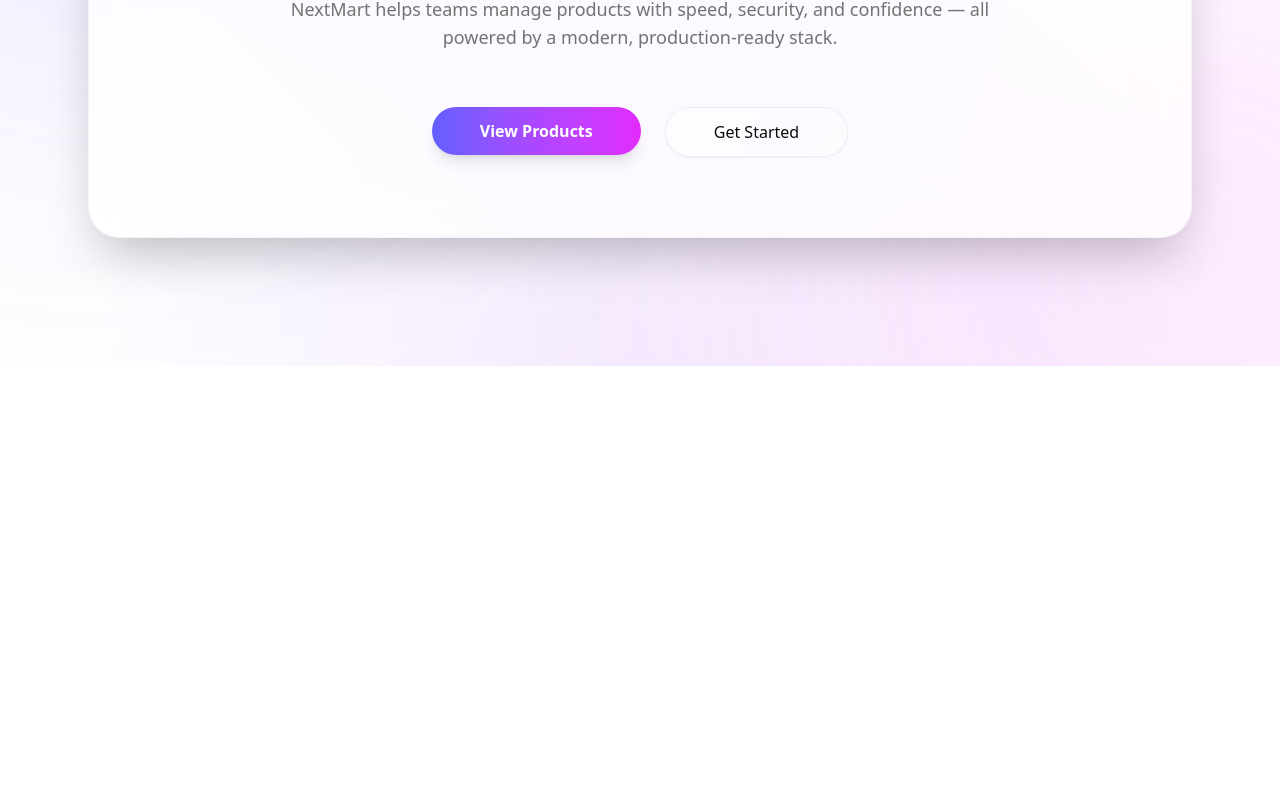
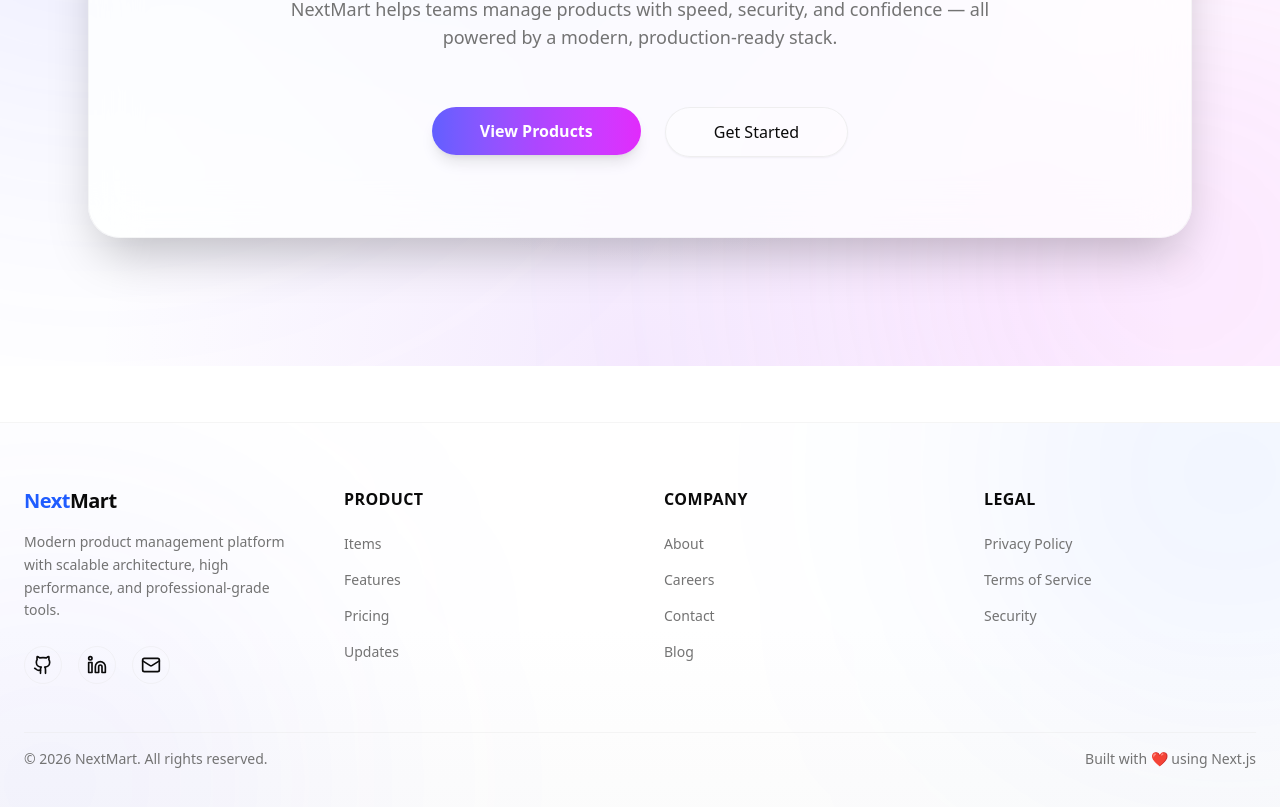
Before and after one commit to asrafulasf72/Next-Mart, a Next.js app: page / in a window 1280 px wide. Shown: the part 4846-5653 px from the top of the page. Before the commit the page ends 5212 px from the top, so only its background shows below. Built offline with nearby package versions, Linux system fonts and the light colour scheme.

Commit message:
Footer added

```diff
--- a/src/app/page.jsx
+++ b/src/app/page.jsx
@@ -1,3 +1,4 @@
+import Footer from "@/components/Footer/Footer";
 import CTA from "@/components/Home/CTA";
 import Features from "@/components/Home/Features";
 import Hero from "@/components/Home/Hero";
@@ -12,19 +13,19 @@
   return (
     <>
       <header>
-         <Navbar/>
+        <Navbar />
       </header>
       <main>
-           <Hero/>
-           <Features/>
-           <HowItWorks/>
-           <ProductsPreview/>
-           <WhyChooseUs/>
-           <Testimonials/>
-           <CTA/>
+        <Hero />
+        <Features />
+        <HowItWorks />
+        <ProductsPreview />
+        <WhyChooseUs />
+        <Testimonials />
+        <CTA />
       </main>
       <footer>
-
+        <Footer />
       </footer>
     </>
 
--- /dev/null
+++ b/src/components/Footer/Footer.jsx
@@ -0,0 +1,122 @@
+"use client";
+
+import Link from "next/link";
+import { motion } from "framer-motion";
+import { Github, Linkedin, Mail } from "lucide-react";
+
+export default function Footer() {
+  const socialLinks = [
+    { icon: <Github className="w-5 h-5" />, href: "https://github.com", label: "GitHub" },
+    { icon: <Linkedin className="w-5 h-5" />, href: "https://linkedin.com", label: "LinkedIn" },
+    { icon: <Mail className="w-5 h-5" />, href: "mailto:support@nextmart.com", label: "Email" },
+  ];
+
+  return (
+    <footer className="relative mt-14 overflow-hidden border-t border-border/40 bg-background text-foreground">
+
+      {/* Background gradient glow */}
+      <div className="absolute inset-0 bg-gradient-to-b from-background via-background to-muted/40 pointer-events-none" />
+      <div className="absolute -top-40 -right-40 w-[420px] h-[420px] bg-primary/10 blur-[140px] rounded-full" />
+      <div className="absolute -bottom-40 -left-40 w-[420px] h-[420px] bg-indigo-500/10 blur-[140px] rounded-full" />
+
+      <div className="relative max-w-7xl mx-auto px-6 py-16">
+        <div className="grid grid-cols-1 md:grid-cols-4 gap-12">
+
+          {/* Brand */}
+          <motion.div
+            initial={{ opacity: 0, y: 20 }}
+            whileInView={{ opacity: 1, y: 0 }}
+            transition={{ duration: 0.5 }}
+            className="space-y-4"
+          >
+            <h3 className="text-xl font-extrabold tracking-tight">
+              <span className="text-primary">Next</span>
+              <span className="text-foreground">Mart</span>
+            </h3>
+            <p className="text-sm text-muted-foreground leading-relaxed max-w-xs">
+              Modern product management platform with scalable architecture,
+              high performance, and professional-grade tools.
+            </p>
+
+            {/* Social Links */}
+            <div className="flex items-center gap-4 pt-2">
+              {socialLinks.map((link, idx) => (
+                <Link
+                  key={idx}
+                  href={link.href}
+                  target={link.href.startsWith("http") ? "_blank" : "_self"}
+                  className="p-2 rounded-full border border-border/40 hover:bg-primary/10 transition flex items-center justify-center"
+                  aria-label={link.label}
+                >
+                  {link.icon}
+                </Link>
+              ))}
+            </div>
+          </motion.div>
+
+          {/* Columns */}
+          <FooterColumn
+            title="Product"
+            links={[
+              { label: "Items", href: "/items" },
+              { label: "Features", href: "#" },
+              { label: "Pricing", href: "#" },
+              { label: "Updates", href: "#" },
+            ]}
+          />
+          <FooterColumn
+            title="Company"
+            links={[
+              { label: "About", href: "#" },
+              { label: "Careers", href: "#" },
+              { label: "Contact", href: "#" },
+              { label: "Blog", href: "#" },
+            ]}
+          />
+          <FooterColumn
+            title="Legal"
+            links={[
+              { label: "Privacy Policy", href: "#" },
+              { label: "Terms of Service", href: "#" },
+              { label: "Security", href: "#" },
+            ]}
+          />
+        </div>
+
+        {/* Bottom Bar */}
+        <div className="mt-12 pt-4 border-t border-border/40 flex flex-col md:flex-row justify-between items-center gap-2 text-sm text-muted-foreground">
+          <p>© {new Date().getFullYear()} NextMart. All rights reserved.</p>
+          <p>Built with ❤️ using Next.js</p>
+        </div>
+      </div>
+    </footer>
+  );
+}
+
+function FooterColumn({ title, links }) {
+  return (
+    <motion.div
+      initial={{ opacity: 0, y: 20 }}
+      whileInView={{ opacity: 1, y: 0 }}
+      transition={{ duration: 0.5 }}
+      className="space-y-5"
+    >
+      <h4 className="text-md font-bold text-foreground uppercase tracking-wide">
+        {title}
+      </h4>
+
+      <ul className="space-y-3">
+        {links.map((link, idx) => (
+          <li key={idx}>
+            <Link
+              href={link.href}
+              className="text-sm text-muted-foreground hover:text-primary transition-colors"
+            >
+              {link.label}
+            </Link>
+          </li>
+        ))}
+      </ul>
+    </motion.div>
+  );
+}
```
